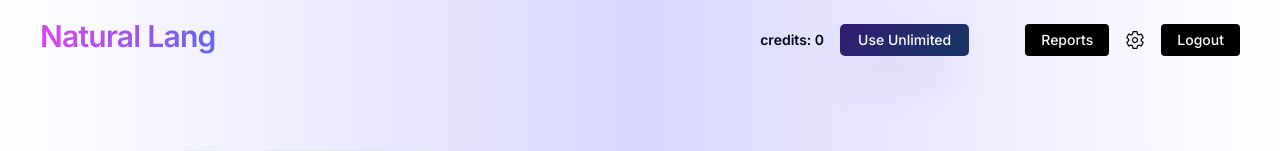
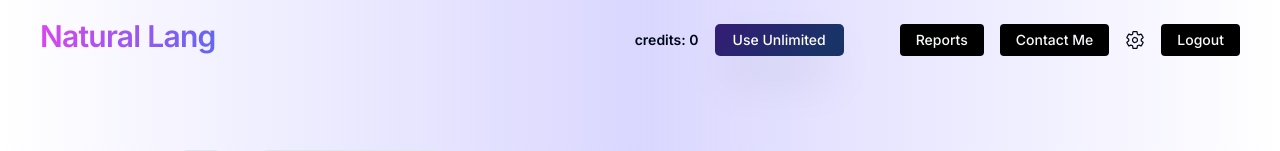
Before and after one commit to altarulas/essay-wasp, a Next.js app: page /app in a window 1280 px wide. Shown: the top 151 px of the page. Built offline with nearby package versions, Linux system fonts and the light colour scheme; no server answers; the database is empty.

Commit message:
commit: add contact me

```diff
--- a/components/core/Navbar/Navbar.tsx
+++ b/components/core/Navbar/Navbar.tsx
@@ -218,6 +218,10 @@ export const Navbar = () => {
           <Button className="rounded-sm h-8 bg-black">Reports</Button>
         </Link>
 
+        <Link target="_blank" href="https://altarulas.com">
+          <Button className="rounded-sm h-8 bg-black">Contact Me</Button>
+        </Link>
+
         <Link href="/settings">
           <IoSettingsOutline className={styles.settings} />
         </Link>
```
